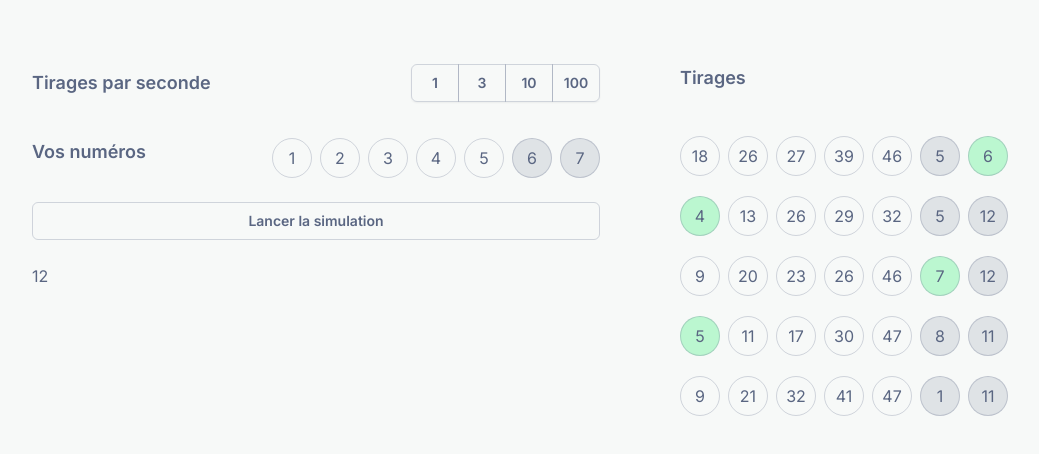
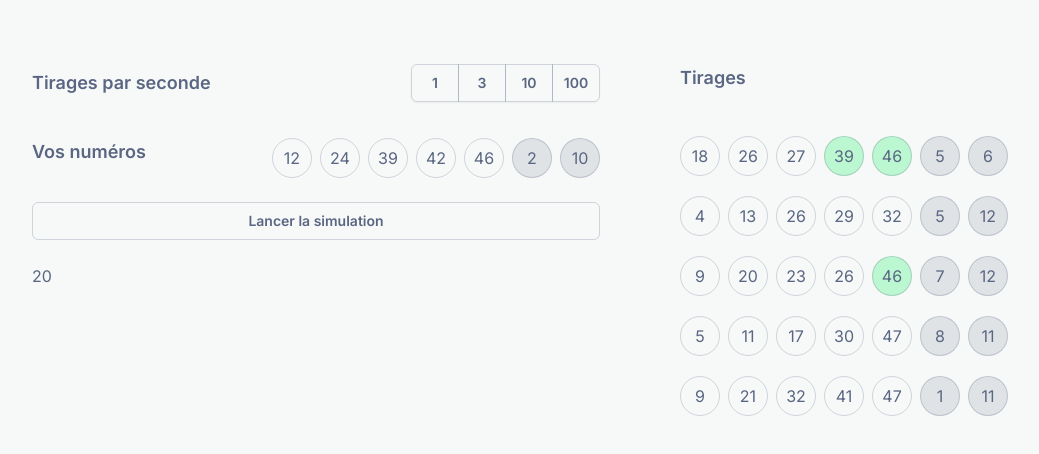
Before and after one commit to jean1591/euromillion-simulator, a Next.js app: page / in a window 1280 px wide. Shown: the top 454 px of the page, without its empty margins (0-1039 px from the left). Built offline with nearby package versions, Linux system fonts and the light colour scheme.

Commit message:
delete props drilling and use redux

```diff
--- a/src/app/components/draw.tsx
+++ b/src/app/components/draw.tsx
@@ -9,7 +9,7 @@ export const Draw = ({
   draw: number[];
   myNumbers: number[];
 }) => {
-  const baseNumbers = myNumbers.slice(0, 6);
+  const baseNumbers = myNumbers.slice(0, -2);
   const starNumbers = myNumbers.slice(-2);
 
   return (
--- a/src/app/components/drawsPanel/draws.tsx
+++ b/src/app/components/drawsPanel/draws.tsx
@@ -1,48 +1,36 @@
 import { Dispatch, SetStateAction, useEffect, useState } from "react";
+import {
+  addToWinnings,
+  pushNewDraw,
+} from "@/lib/features/simulationResults/slice";
+import { useDispatch, useSelector } from "react-redux";
 
 import { Draw } from "../draw";
-import { SimuationSettings } from "../../page";
+import { RootState } from "@/lib/store";
 import { generateDraw } from "@/utils/generateDraw";
 import { profitsCalculator } from "@/utils/winCalculator";
 
-interface Props {
-  results: number;
-  setResults: Dispatch<SetStateAction<number>>;
-  simulationSettings: SimuationSettings;
-}
-
-export const Draws = ({ results, setResults, simulationSettings }: Props) => {
+export const Draws = () => {
   console.log("🚀 ~ Draws");
 
-  const { drawsPerSecond, isRunning, myNumbers } = simulationSettings;
+  const { drawsPerSecond, isRunning, myNumbers } = useSelector(
+    (state: RootState) => state.simulationSettings
+  );
+  const { draws } = useSelector((state: RootState) => state.simulationResults);
+  const dispatch = useDispatch();
+
   const [isClient, setIsClient] = useState<boolean>(false);
-  const [draws, setDraws] = useState<number[][]>([]);
 
   useEffect(() => {
     setIsClient(true);
   }, []);
 
   useEffect(() => {
-    let intervalId: NodeJS.Timeout;
-
-    /* if (isRunning) {
-      intervalId = setInterval(() => {
-        const draw = generateDraw();
-
-        setResults(results + profitsCalculator(myNumbers, draw));
-
-        setDraws([draw, ...draws]);
-      }, Math.floor(1000 / drawsPerSecond));
-    } else {
-      return () => clearInterval(intervalId);
-    } */
-
-    intervalId = setInterval(() => {
+    const intervalId = setInterval(() => {
       const draw = generateDraw();
 
-      setResults(results + profitsCalculator(myNumbers, draw));
-
-      setDraws([draw, ...draws]);
+      dispatch(pushNewDraw(draw));
+      dispatch(addToWinnings(profitsCalculator(myNumbers, draw)));
     }, Math.floor(1000 / drawsPerSecond));
 
     return () => clearInterval(intervalId);
--- a/src/app/components/drawsPanel/drawsPanel.tsx
+++ b/src/app/components/drawsPanel/drawsPanel.tsx
@@ -1,27 +1,10 @@
-import { Dispatch, SetStateAction } from "react";
+import { Draws } from "./draws";
 
-import { Draws } from "./draws";
-import { SimuationSettings } from "../../page";
-
-interface Props {
-  results: number;
-  setResults: Dispatch<SetStateAction<number>>;
-  simulationSettings: SimuationSettings;
-}
-
-export const DrawsPanel = ({
-  results,
-  setResults,
-  simulationSettings,
-}: Props) => {
+export const DrawsPanel = () => {
   return (
     <div>
       <p className="pb-6 text-lg font-semibold">Tirages</p>
-      <Draws
-        results={results}
-        setResults={setResults}
-        simulationSettings={simulationSettings}
-      />
+      <Draws />
     </div>
   );
 };
--- a/src/app/components/settingsAndResultsPanel/myNumbers.tsx
+++ b/src/app/components/settingsAndResultsPanel/myNumbers.tsx
@@ -1,25 +1,27 @@
-import { Dispatch, SetStateAction, useEffect, useState } from "react";
+import { useDispatch, useSelector } from "react-redux";
 
 import { Draw } from "../draw";
-import { SimuationSettings } from "../../page";
+import { RootState } from "@/lib/store";
 import { generateDraw } from "@/utils/generateDraw";
+import { setMyNumbers } from "@/lib/features/simulationSettings/slice";
+import { useEffect } from "react";
 
-interface Props {
-  settings: SimuationSettings;
-  setSettings: Dispatch<SetStateAction<SimuationSettings>>;
-}
+export const MyNumbers = () => {
+  const myNumbers = useSelector(
+    (state: RootState) => state.simulationSettings.myNumbers
+  );
+  const dispatch = useDispatch();
 
-export const MyNumbers = ({ settings, setSettings }: Props) => {
   useEffect(() => {
     const myNumbers = generateDraw();
 
     console.log(`Settings updated: myNumbers ${myNumbers}...`);
-    setSettings({ ...settings, myNumbers });
+    dispatch(setMyNumbers(myNumbers));
   }, []);
 
   return (
     <div className="-mt-2">
-      <Draw myNumbers={[0]} draw={settings.myNumbers} />
+      <Draw myNumbers={[0]} draw={myNumbers} />
     </div>
   );
 };
--- a/src/app/components/settingsAndResultsPanel/settingsAndResultsPanel.tsx
+++ b/src/app/components/settingsAndResultsPanel/settingsAndResultsPanel.tsx
@@ -1,21 +1,33 @@
 "use client";
 
-import React, { Dispatch, SetStateAction } from "react";
+import React, { useEffect, useState } from "react";
 
-import { SimuationSettings as ISimuationSettings } from "../../page";
+import { RootState } from "@/lib/store";
 import { SimuationSettings } from "./simuationSettings";
+import { useSelector } from "react-redux";
 
-interface Props {
-  settings: ISimuationSettings;
-  setSettings: Dispatch<SetStateAction<ISimuationSettings>>;
-}
+export const SettingsAndResultsPanel = () => {
+  const { winnings } = useSelector(
+    (state: RootState) => state.simulationResults
+  );
 
-export const SettingsAndResultsPanel = ({ settings, setSettings }: Props) => {
+  const [isClient, setIsClient] = useState<boolean>(false);
+
+  useEffect(() => {
+    setIsClient(true);
+  }, []);
+
   return (
     <div>
-      <SimuationSettings settings={settings} setSettings={setSettings} />
-      {/* Re-rendered each time */}
-      <div>12</div>
+      {isClient ? (
+        <div>
+          <SimuationSettings />
+          {/* Re-rendered each time */}
+          <div>{winnings}</div>
+        </div>
+      ) : (
+        <div></div>
+      )}
     </div>
   );
 };
--- a/src/app/components/settingsAndResultsPanel/simuationSettings.tsx
+++ b/src/app/components/settingsAndResultsPanel/simuationSettings.tsx
@@ -1,49 +1,24 @@
-import { Dispatch, SetStateAction, useEffect, useState } from "react";
+import { DrawsPerSecondButton } from "./drawsPerSecondButton";
+import { MyNumbers } from "./myNumbers";
+import { StartAndPauseSimulationButton } from "./startAndPauseSimulationButton";
 
-import { DrawsPerSecondButton } from "./drawsPerSecondButton";
-import { SimuationSettings as ISimuationSettings } from "../../page";
-import { MyNumbers } from "./myNumbers";
-
-interface Props {
-  settings: ISimuationSettings;
-  setSettings: Dispatch<SetStateAction<ISimuationSettings>>;
-}
-
-export const SimuationSettings = ({ settings, setSettings }: Props) => {
+export const SimuationSettings = () => {
   console.log("🚀 ~ SimuationSettings");
-  const [drawsPerSecond, setDrawsPerSecond] = useState(1);
-
-  useEffect(() => {
-    console.log(`Settings updated: drawsPerSecond ${drawsPerSecond}...`);
-    setSettings({ ...settings, drawsPerSecond });
-  }, [drawsPerSecond]);
 
   return (
     <div>
       <div className="pb-6 flex items-center justify-between">
         <p className="text-lg font-semibold">Tirages par seconde</p>
-        <DrawsPerSecondButton setDrawsPerSecond={setDrawsPerSecond} />
+        <DrawsPerSecondButton />
       </div>
 
       <div className="pb-6 flex items-center justify-between">
         <p className="text-lg font-semibold">Vos numéros</p>
-        <MyNumbers settings={settings} setSettings={setSettings} />
+        <MyNumbers />
       </div>
 
       <div className="pb-6 flex items-center justify-between">
-        <button
-          type="button"
-          className="relative inline-flex items-center justify-center rounded-md w-full px-3 py-2 text-sm font-semibold border border-dark-shade/25 text-dark-shade hover:bg-dark-shade/10"
-          onClick={() =>
-            setSettings({ ...settings, isRunning: !settings.isRunning })
-          }
-        >
-          {settings.isRunning ? (
-            <p>Mettre en pause (ne fonctionne pas)</p>
-          ) : (
-            <p>Lancer la simulation</p>
-          )}
-        </button>
+        <StartAndPauseSimulationButton />
       </div>
     </div>
   );
--- /dev/null
+++ b/src/app/components/settingsAndResultsPanel/startAndPauseSimulationButton.tsx
@@ -0,0 +1,25 @@
+import { useDispatch, useSelector } from "react-redux";
+
+import { RootState } from "@/lib/store";
+import { setIsRunning } from "@/lib/features/simulationSettings/slice";
+
+export const StartAndPauseSimulationButton = () => {
+  const isRunning = useSelector(
+    (state: RootState) => state.simulationSettings.isRunning
+  );
+  const dispatch = useDispatch();
+
+  return (
+    <button
+      type="button"
+      className="relative inline-flex items-center justify-center rounded-md w-full px-3 py-2 text-sm font-semibold border border-dark-shade/25 text-dark-shade hover:bg-dark-shade/10"
+      onClick={() => dispatch(setIsRunning())}
+    >
+      {isRunning ? (
+        <p>Mettre en pause (ne fonctionne pas)</p>
+      ) : (
+        <p>Lancer la simulation</p>
+      )}
+    </button>
+  );
+};
--- a/src/app/page.tsx
+++ b/src/app/page.tsx
@@ -1,49 +1,13 @@
 "use client";
-
-import { useEffect, useState } from "react";
 
 import { DrawsPanel } from "./components/drawsPanel/drawsPanel";
 import { SettingsAndResultsPanel } from "./components/settingsAndResultsPanel/settingsAndResultsPanel";
 
-export interface SimuationSettings {
-  drawsPerSecond: number;
-  isRunning: boolean;
-  myNumbers: number[];
-}
-
-const initialSettings: SimuationSettings = {
-  drawsPerSecond: 1,
-  isRunning: false,
-  myNumbers: [1, 2, 3, 4, 5, 6, 7],
-};
-
 export default function Home() {
-  const [isClient, setIsClient] = useState<boolean>(false);
-  const [settings, setSettings] = useState<SimuationSettings>(initialSettings);
-  const [results, setResults] = useState(0);
-
-  useEffect(() => {
-    setIsClient(true);
-  }, []);
-
   return (
-    <>
-      {isClient ? (
-        <div className="grid grid-cols-2 gap-20">
-          <SettingsAndResultsPanel
-            settings={settings}
-            setSettings={setSettings}
-          />
-
-          <DrawsPanel
-            results={results}
-            setResults={setResults}
-            simulationSettings={settings}
-          />
-        </div>
-      ) : (
-        <></>
-      )}
-    </>
+    <div className="grid grid-cols-2 gap-20">
+      <SettingsAndResultsPanel />
+      <DrawsPanel />
+    </div>
   );
 }
--- a/src/lib/features/simulationResults/slice.ts
+++ b/src/lib/features/simulationResults/slice.ts
@@ -21,7 +21,7 @@ export const simulationResultsSlice = createSlice({
       state.winnings += action.payload;
     },
     pushNewDraw: (state, action: PayloadAction<number[]>) => {
-      state.draws = [...state.draws, action.payload];
+      state.draws = [action.payload, ...state.draws];
     },
     setDrawsNumber: (state) => {
       state.drawsNumber += 1;
@@ -29,10 +29,7 @@ export const simulationResultsSlice = createSlice({
   },
 });
 
-export const {
-  addToWinnings: setWinnings,
-  pushNewDraw: setDraws,
-  setDrawsNumber,
-} = simulationResultsSlice.actions;
+export const { addToWinnings, pushNewDraw, setDrawsNumber } =
+  simulationResultsSlice.actions;
 
 export default simulationResultsSlice.reducer;
```
Also changed, not shown: src/app/components/settingsAndResultsPanel/drawsPerSecondButton.tsx (+8 -9 lines).
